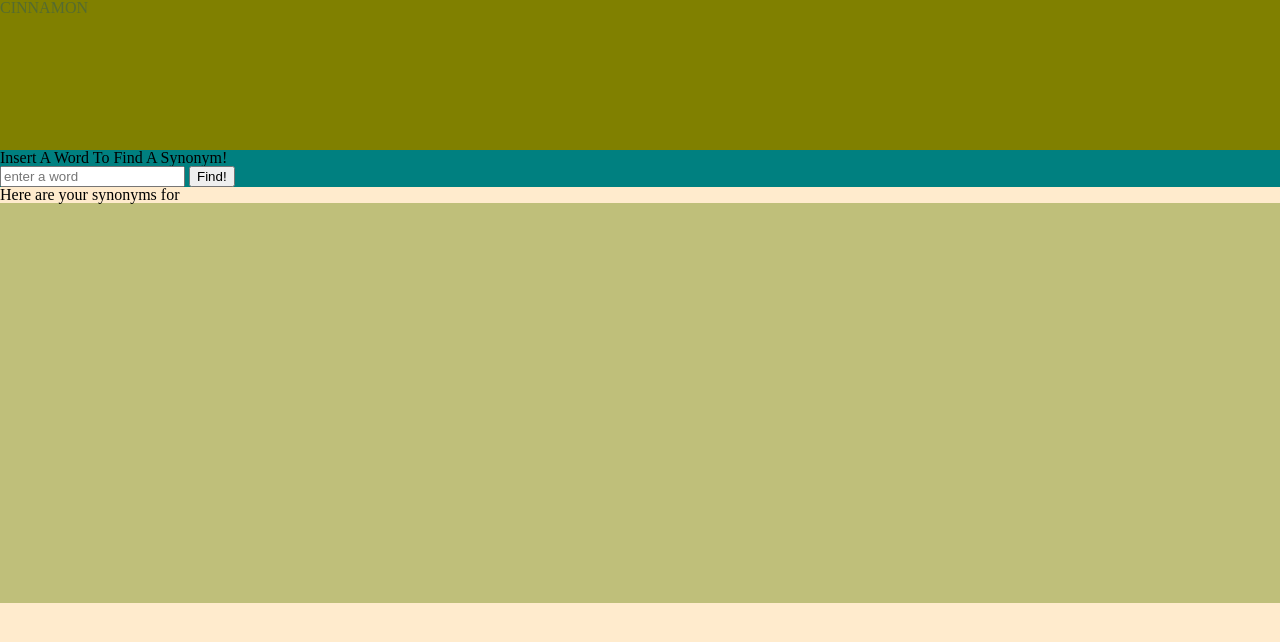
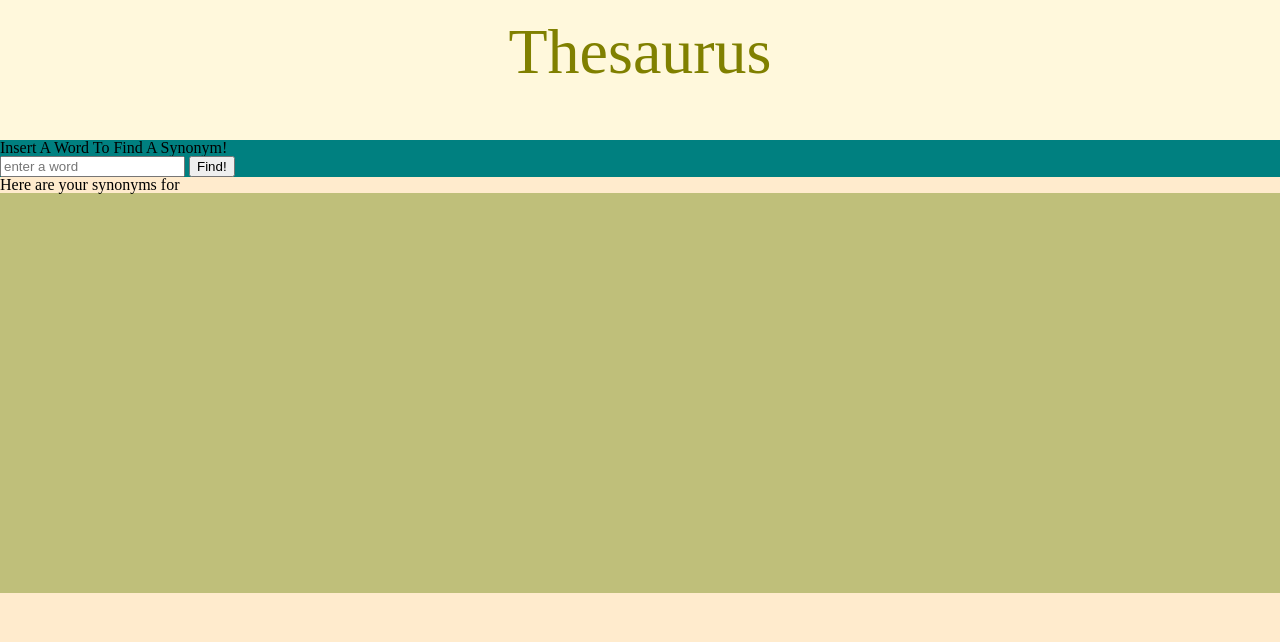
Before and after one commit to Jessiewithani/Synonymanym, a Svelte app in the folder svelte-synonym-finder/: page / in a window 1280 px wide. Shown: the top 642 px of the page. Built offline with nearby package versions, Linux system fonts and the light colour scheme.

Commit message:
Style header

```diff
--- a/svelte-synonym-finder/src/Components/Header/Header.svelte
+++ b/svelte-synonym-finder/src/Components/Header/Header.svelte
@@ -1,20 +1,23 @@
 <header>
-    <h1>CINNAMON</h1>
+    <h1>Thesaurus</h1>
 </header>
 
 
 
 <style>
     header {
-        background-color: olive;
-        height: 150px;
+        /* background-color: olive; */
+        background-color: cornsilk;
+        height: 120px;
         /* padding-top: 50px; */
-        /* display: flex; */
+        text-align: center;
+        padding-top: 20px;
     }
 
     h1 {
-        color: darkolivegreen;
-        /* justify-content: center; */
-        /* align-items: center; */
+        /* color: darkolivegreen; */
+        color: olive;
+        font-size: 4em;
+
     }
 </style>
```
